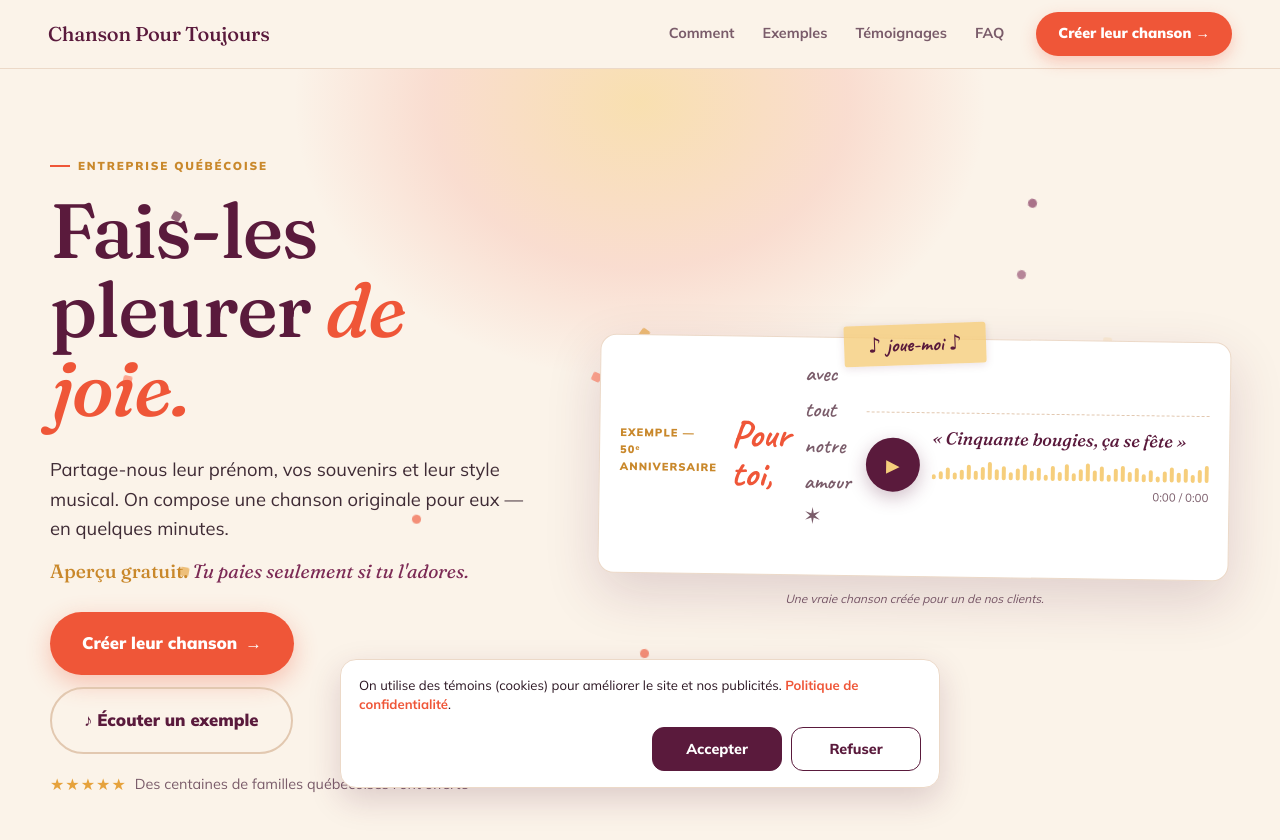
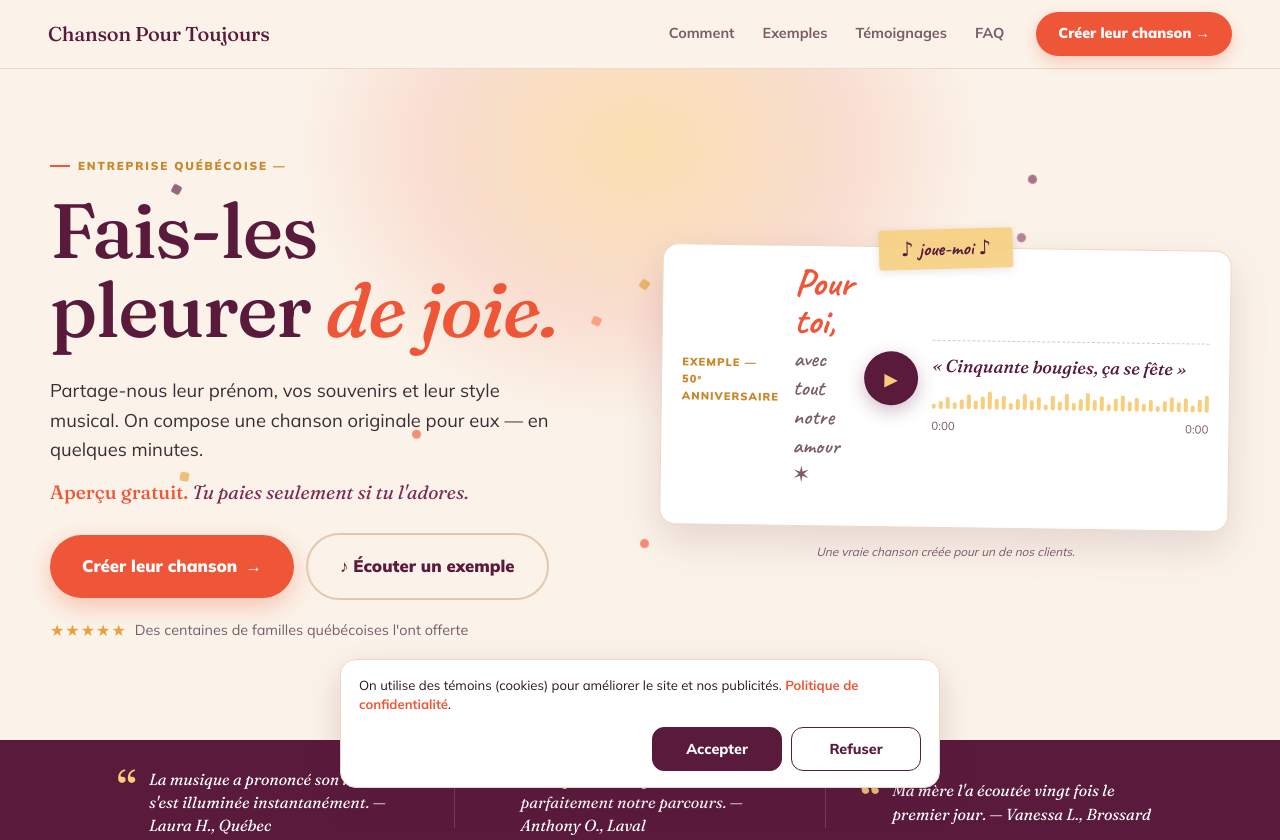
Before and after one commit to maxime1728/chansonpourtoujours, a plain HTML site: page index.html in a window 1280 px wide. Shown: the top 840 px of the page. Drawn offline with Linux system fonts and the light colour scheme.

Commit message:
Update index.html

```diff
--- a/index.html
+++ b/index.html
@@ -216,49 +216,66 @@
 }
 .hero-stars .s{color:var(--gold);letter-spacing:1px;font-size:1rem;}
 
-/* ═══ APERÇU GRATUIT — orange ═══ */
-.apercu-orange{color:var(--coral);font-style:normal;}
+/* ═══ APERÇU GRATUIT — même couleur que le bouton ═══ */
+.apercu-orange,.hero-free .apercu-orange{color:#EF5638!important;font-style:normal;font-weight:900;}
 
 /* ═══ SAUT DE LIGNE MOBILE UNIQUEMENT ═══ */
 .mobile-br{display:block;}
 @media(min-width:900px){.mobile-br{display:none;}}
 
 /* ═══ CARTE DÉDICACE HERO ═══ */
-.ded-wrap{position:relative;margin-top:32px;}
-@media(min-width:900px){.ded-wrap{margin-top:0;}}
+.ded-wrap{
+  position:relative;
+  margin-top:36px;
+  /* marge latérale pour que la carte ne touche pas les bords */
+  padding:16px 4px 0;
+}
+@media(min-width:900px){.ded-wrap{margin-top:0;padding:16px 0 0;}}
 
 .ded-tape{
-  position:absolute;top:-14px;left:50%;transform:translateX(-50%) rotate(-2deg);
-  background:rgba(246,206,124,.8);color:var(--wine);
-  font-family:var(--ff-h);font-size:1.3rem;font-weight:700;
-  padding:4px 24px;border-radius:3px;
+  position:absolute;top:-2px;left:50%;
+  transform:translateX(-50%) rotate(-1.5deg);
+  background:rgba(246,206,124,.88);color:var(--wine);
+  font-family:var(--ff-h);font-size:1.25rem;font-weight:700;
+  padding:4px 22px;border-radius:3px;
   box-shadow:0 2px 8px rgba(90,26,60,.13);
   z-index:3;white-space:nowrap;pointer-events:none;
 }
 
+/* Mobile : PAS de rotation — cause tous les débordements */
 .ded-card{
   position:relative;background:#fff;
   border:1px solid var(--line2);border-radius:var(--r2);
-  padding:22px 16px 18px;     /* padding réduit sur mobile */
-  box-shadow:0 20px 54px rgba(90,26,60,.16);
-  transform:rotate(.8deg);
-  transition:transform .35s,box-shadow .35s;
-  overflow:hidden;            /* empêche tout débordement */
+  padding:24px 20px 20px;
+  box-shadow:0 16px 40px rgba(90,26,60,.14);
+  transform:none;   /* ← supprimé sur mobile */
+  transition:box-shadow .35s;
+  overflow:hidden;
 }
-.ded-card.playing{transform:rotate(0);box-shadow:0 28px 70px rgba(239,86,56,.22);}
+.ded-card.playing{box-shadow:0 22px 60px rgba(239,86,56,.20);}
 
-.ded-occ{font-size:.68rem;font-weight:900;letter-spacing:.1em;text-transform:uppercase;color:var(--gold3);margin-bottom:8px;}
-.ded-to{font-family:var(--ff-h);font-size:1.7rem;font-weight:700;color:var(--coral);line-height:1;margin-bottom:2px;}
-.ded-from{font-family:var(--ff-h);font-size:1.1rem;color:var(--mute);margin-bottom:14px;}
-
-/* player : bouton + mid en colonne sur très petit écran, ligne sur 380px+ */
-.ded-player{
-  display:flex;align-items:center;gap:12px;
-  border-top:1px dashed var(--line2);padding-top:14px;
+/* En-tête carte */
+.ded-occ{
+  font-size:.68rem;font-weight:900;letter-spacing:.1em;
+  text-transform:uppercase;color:var(--gold3);margin-bottom:10px;
+}
+.ded-header{
+  display:flex;align-items:flex-start;justify-content:space-between;
+  gap:12px;margin-bottom:18px;
+}
+.ded-header-text{flex:1;min-width:0;}
+.ded-to{
+  font-family:var(--ff-h);font-size:1.9rem;font-weight:700;
+  color:var(--coral);line-height:1;margin-bottom:3px;
+}
+.ded-from{
+  font-family:var(--ff-h);font-size:1.1rem;
+  color:var(--mute);line-height:1.3;
 }
 
+/* Bouton play — sorti du player, dans le header à droite */
 .ded-btn{
-  flex:0 0 50px;width:50px;height:50px;  /* légèrement plus petit sur mobile */
+  flex:0 0 52px;width:52px;height:52px;
   border-radius:50%;border:none;
   background:var(--wine);color:var(--gold2);
   font-size:.9rem;
@@ -267,23 +284,34 @@
   transition:transform .15s,background .15s;
   -webkit-tap-highlight-color:transparent;
   touch-action:manipulation;
+  align-self:center;
+  flex-shrink:0;
 }
-.ded-btn:hover,.ded-btn:active{transform:scale(1.07);}
+.ded-btn:hover,.ded-btn:active{transform:scale(1.08);}
 .ded-card.playing .ded-btn{background:var(--coral);}
 
-.ded-mid{
-  flex:1;
-  min-width:0;        /* critique : empêche le débordement flex */
-  overflow:hidden;
+/* Zone player : titre + barres + temps sur toute la largeur */
+.ded-player{
+  border-top:1px dashed var(--line2);
+  padding-top:14px;
 }
 .ded-title{
   font-family:var(--ff-d);font-style:italic;font-weight:500;
-  color:var(--wine);font-size:.88rem;line-height:1.25;margin-bottom:8px;
-  white-space:nowrap;overflow:hidden;text-overflow:ellipsis; /* coupe si trop long */
+  color:var(--wine);font-size:.9rem;line-height:1.25;
+  margin-bottom:10px;
+  /* pas de nowrap ici — on laisse wraper si besoin */
 }
-.ded-bars-wrap{position:relative;height:22px;cursor:pointer;}
-.ded-bars{display:flex;align-items:flex-end;gap:2px;height:22px;}
-.ded-bars span{width:3px;border-radius:2px;background:var(--gold2);transform-origin:bottom;}
+.ded-bars-wrap{position:relative;height:24px;cursor:pointer;}
+.ded-bars{
+  display:flex;align-items:flex-end;gap:2px;height:24px;
+  /* occupe toute la largeur disponible */
+  width:100%;
+}
+.ded-bars span{
+  flex:1;   /* chaque barre prend une part égale — plus de width fixe */
+  max-width:5px;
+  border-radius:2px;background:var(--gold2);transform-origin:bottom;
+}
 .ded-bars span.lit{background:var(--coral);}
 
 @keyframes mpulse{0%,100%{transform:scaleY(.35)}50%{transform:scaleY(1)}}
@@ -294,11 +322,14 @@
 
 .ded-seek{position:absolute;inset:0;cursor:pointer;touch-action:none;}
 .ded-time{
-  font-size:.68rem;color:var(--mute);margin-top:6px;
+  font-size:.7rem;color:var(--mute);margin-top:8px;
   font-variant-numeric:tabular-nums;
-  white-space:nowrap;
+  display:flex;justify-content:space-between;
 }
-.ded-cap{text-align:center;font-size:.74rem;color:var(--mute);font-style:italic;margin-top:12px;}
+.ded-cap{
+  text-align:center;font-size:.74rem;color:var(--mute);
+  font-style:italic;margin-top:14px;
+}
 .ded-card audio{display:none!important;}
 
 /* ═══ PREUVE SOCIALE FLASH ═══ */
@@ -633,12 +664,17 @@
   .hero-stars{ font-size:.9rem; }
 
   /* — Carte dédicace — */
-  .ded-wrap{ margin-top:0; }
-  .ded-card{ padding:36px 32px 28px; overflow:visible; }
+  .ded-wrap{ margin-top:0;padding:16px 0 0; }
+  .ded-card{
+    padding:36px 32px 28px;
+    transform:rotate(.8deg);
+    overflow:visible;
+  }
+  .ded-card.playing{ transform:rotate(0); }
   .ded-to{ font-size:2.4rem; }
-  .ded-from{ font-size:1.4rem; margin-bottom:22px; }
+  .ded-from{ font-size:1.4rem; }
   .ded-btn{ flex:0 0 64px; width:64px; height:64px; font-size:1.1rem; }
-  .ded-title{ font-size:1.1rem; white-space:normal; overflow:visible; text-overflow:clip; }
+  .ded-title{ font-size:1.1rem; }
 
   /* — Flash preuve sociale — */
   .flash{ padding:28px 48px; }
@@ -776,7 +812,7 @@
   <div class="confetti" id="confetti" aria-hidden="true"></div>
   <div class="hero-in">
     <div class="hero-copy">
-      <span class="hero-eyebrow">Entreprise québécoise</span>
+      <span class="hero-eyebrow">Entreprise québécoise —</span>
       <h1 class="hero-h1">Fais-les pleurer<span class="mobile-br"></span> <em>de joie.</em></h1>
       <p class="hero-lede">Partage-nous leur prénom, vos souvenirs et leur style musical. On compose une chanson originale pour eux — en quelques minutes.</p>
       <p class="hero-free"><b class="apercu-orange">Aperçu gratuit.</b> Tu paies seulement si tu l'adores.</p>
@@ -795,17 +831,24 @@
       <span class="ded-tape">♪ joue-moi ♪</span>
       <div class="ded-card track" id="heroCard">
         <div class="ded-occ">Exemple — 50ᵉ anniversaire</div>
+        <!-- Header : texte dédicace + bouton play côte à côte -->
+        <div class="ded-header">
+          <div class="ded-header-text">
             <div class="ded-to">Pour toi,</div>
             <div class="ded-from">avec tout notre amour ✶</div>
+          </div>
+          <button class="ded-btn track-play" type="button" aria-label="Écouter l'exemple" onclick="tToggle(this)">▶</button>
+        </div>
+        <!-- Player : titre + barres + temps sur toute la largeur -->
         <div class="ded-player">
-          <button class="ded-btn track-play" type="button" aria-label="Écouter l'exemple" onclick="tToggle(this)">▶</button>
-          <div class="ded-mid">
           <div class="ded-title">« Cinquante bougies, ça se fête »</div>
           <div class="ded-bars-wrap track-bars-wrap">
             <div class="ded-bars track-bars"></div>
             <div class="ded-seek track-seek" ontouchstart="tSeekTouch(this,event)" onclick="tSeek(this,event)"></div>
           </div>
-            <div class="ded-time track-time"><span class="t-cur">0:00</span> / <span class="t-dur">0:00</span></div>
+          <div class="ded-time track-time">
+            <span class="t-cur">0:00</span>
+            <span class="t-dur">0:00</span>
           </div>
         </div>
         <audio preload="metadata" onloadedmetadata="tDur(this)" ontimeupdate="tTick(this)" onplay="tPlay(this)" onpause="tPause(this)" onended="tEnd(this)">
```
Lines whose indentation alone changed are shown as unchanged.
